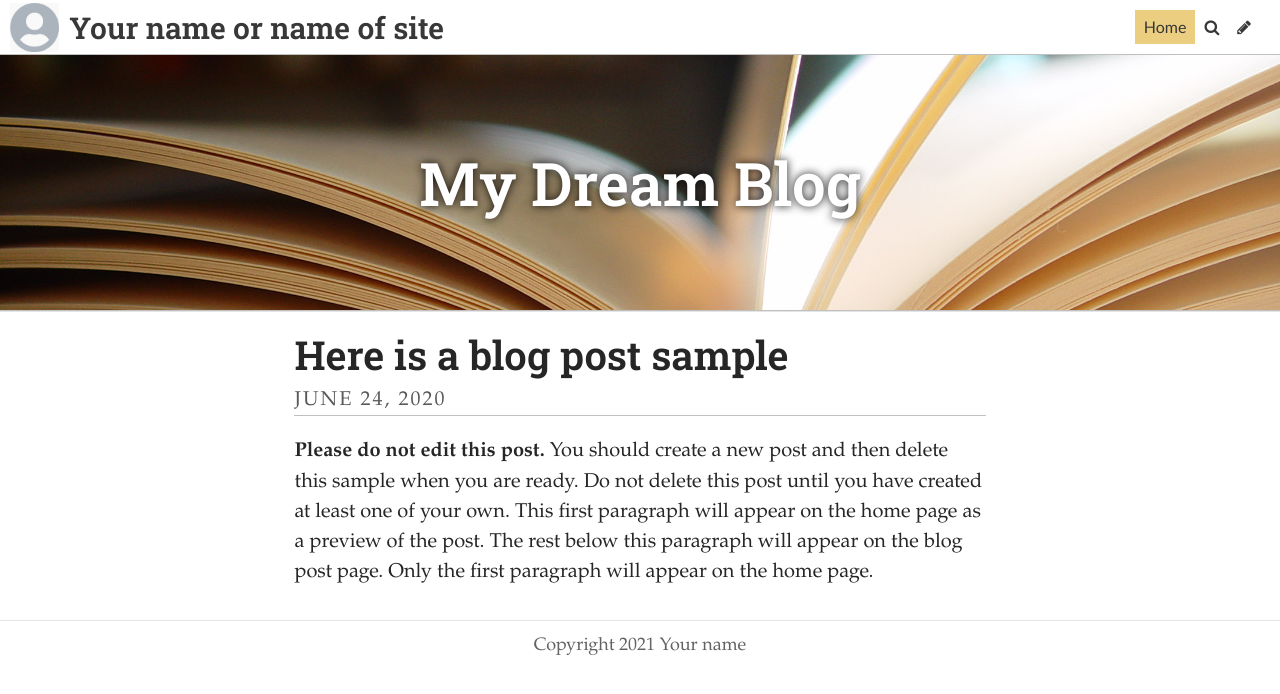
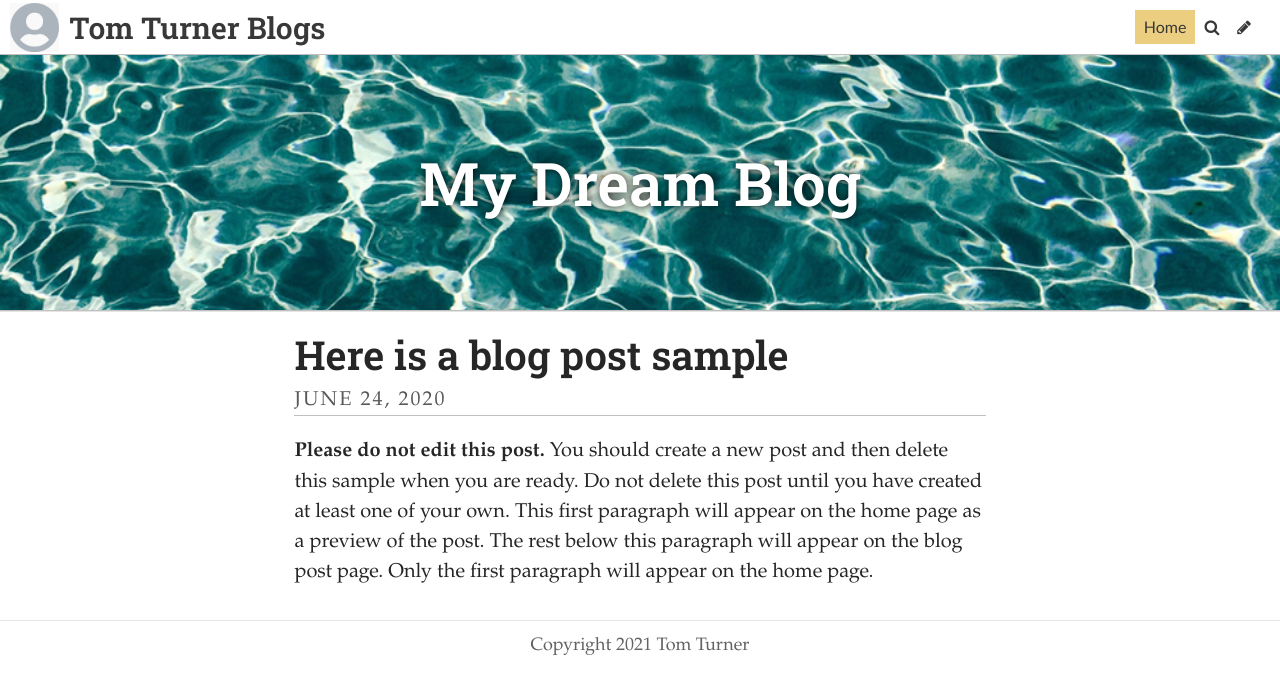
Before and after one commit to Tomturner11/Toms-typography, a Jekyll site: the page built from index.html, in a window 1280 px wide. Shown: the top 694 px of the page. Built offline with Jekyll 4.4.1, drawn with Linux system fonts in a browser that asks for light colours; some web fonts are replaced; the list of posts is cut into pages by our own code.

Commit message:
Update Settings “general”

```diff
--- a/_data/settings.yml
+++ b/_data/settings.yml
@@ -1,13 +1,13 @@
-title: Your name or name of site
-description: A website with a blog
+title: Tom Turner Blogs
+description: A website containing a series of blogs, written by Tom Turner
+footer_text: Copyright 2021 Tom Turner
+header_feature_image: ../uploads/placeholder3.jpg
 header_text: My Dream Blog
 header_text_color: "#ffffff"
-footer_text: Copyright 2021 Your name
-header_feature_image: ../uploads/pages.jpg
-bannerheight: "20vmax"
-navbarheight: "55px"
-gridlayout: false
+bannerheight: 20vmax
+navbarheight: 55px
 logo: /uploads/logo.jpg
 favicon: /uploads/favicon.ico
+gridlayout: false
+fixednavbar: false
 upzoom: true
-fixednavbar: false
```
Also changed, not shown: 1 other file.
